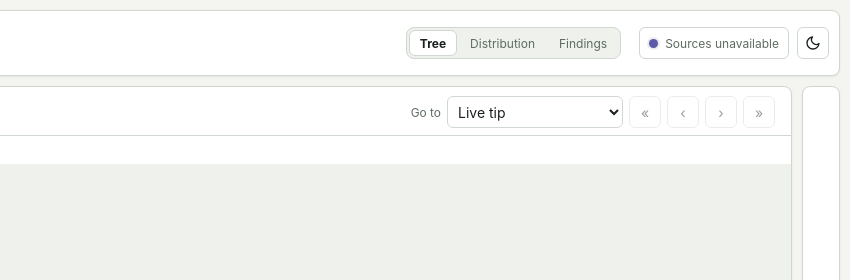
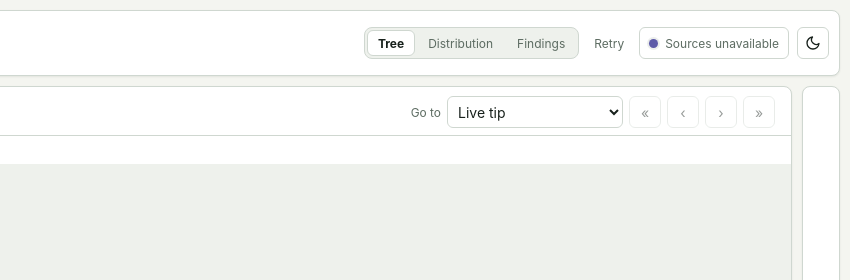
Before and after one commit to deadmanoz/merge-mining-monitor, a website: page www/index.html in a window 1280 px wide. Shown: the top 280 px of the page, 430-1280 px from the left. Drawn offline with Linux system fonts and the light colour scheme; no server answers.

Commit message:
fixup! feat(ui): fold refresh into the updated stamp

```diff
--- a/www/css/shell.css
+++ b/www/css/shell.css
@@ -197,7 +197,7 @@
   white-space: nowrap;
   background: transparent;
   border-color: transparent;
-  padding: 0;
+  padding: 2px 6px;
   min-height: 0;
   cursor: pointer;
 }
--- a/www/index.html
+++ b/www/index.html
@@ -58,7 +58,7 @@
           <!-- Buttons are rendered from the view-shell registry, one per
                registered view, so adding a view adds no markup here. -->
           <div id="view-switcher" class="view-switcher" role="tablist" aria-label="View" hidden></div>
-          <button id="last-updated" class="last-updated" type="button" aria-live="polite" aria-label="Refresh now" title="Refresh now"></button>
+          <button id="last-updated" class="last-updated" type="button" aria-live="polite" aria-label="Retry; refresh now" title="Retry; refresh now">Retry</button>
           <div class="source-status-shell">
             <button id="source-status-button" class="source-status-button" type="button" aria-expanded="false" aria-controls="source-status-popover">
               <span class="source-status-bead" aria-hidden="true"></span>
--- a/www/js/api-client.js
+++ b/www/js/api-client.js
@@ -532,14 +532,18 @@ function renderUpdated() {
   const el = $("#last-updated");
   if (!el) return;
   const at = state.updatedAt[state.query.view];
-  el.textContent = at
+  const label = at
     ? `Updated ${new Date(at).toLocaleTimeString([], {
       hour: "2-digit",
       minute: "2-digit",
       second: "2-digit",
       hour12: false,
     })}`
-    : "";
+    : "Retry";
+  el.textContent = label;
+  const action = `${label}; refresh now`;
+  el.setAttribute("aria-label", action);
+  el.setAttribute("title", action);
 }
 
 // An error block is a plain height-axis single block with no competitor and no
```
Also changed, not shown: e2e/delta-view.spec.js (+22 -0 lines), e2e/view-shell.spec.js (+1 -1 lines), CHANGELOG.md.
